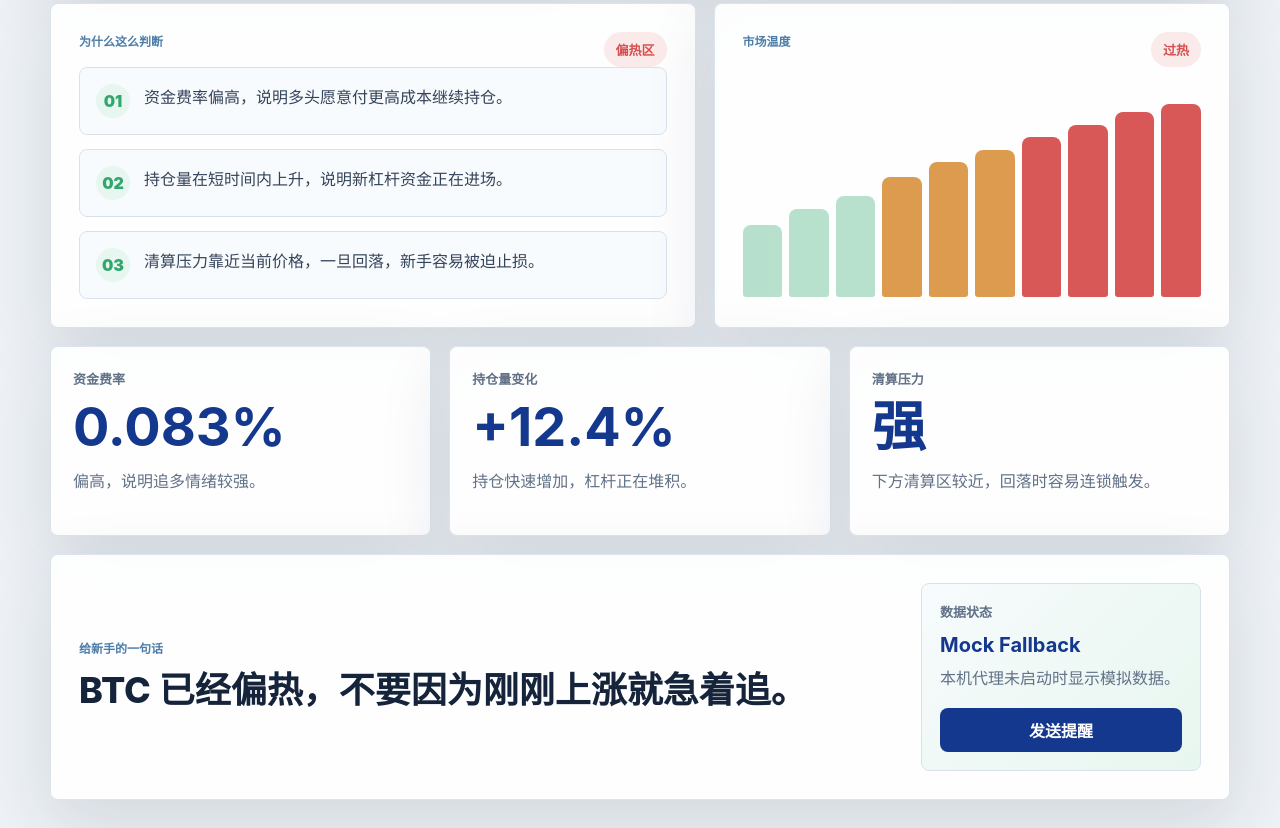
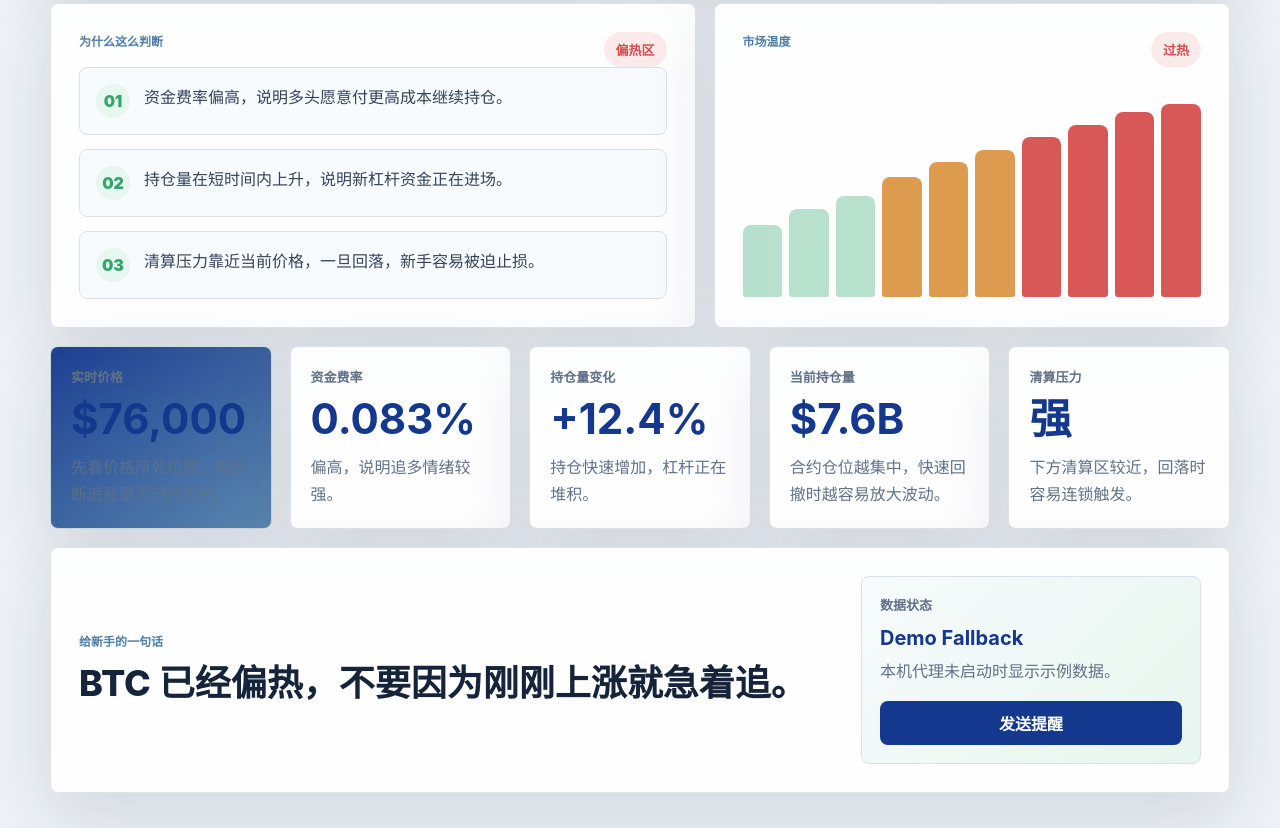
Before and after one commit to ELLE0928/CoinAnk_tracker, a website: page index.html in a window 1280 px wide. Shown: the part 762-1590 px from the top of the page. Drawn offline with Linux system fonts and the light colour scheme; no server answers.

Commit message:
Polish challenge demo dashboard

```diff
--- a/app.js
+++ b/app.js
@@ -8,10 +8,12 @@ const fallbackData = {
     level: "高风险",
     title: "BTC 不建议追涨",
     advice: "现在追多容易买在拥挤区，先等市场降温。",
+    price: "$76,000",
     fundingRate: "0.083%",
     fundingText: "偏高，说明追多情绪较强。",
     oiChange: "+12.4%",
     oiText: "持仓快速增加，杠杆正在堆积。",
+    oiValue: "$7.6B",
     liquidationRisk: "强",
     liquidationText: "下方清算区较近，回落时容易连锁触发。",
     oneLine: "BTC 已经偏热，不要因为刚刚上涨就急着追。",
@@ -30,10 +32,12 @@ const fallbackData = {
     level: "中风险",
     title: "ETH 谨慎观察",
     advice: "可以继续看，但不要用高杠杆追进去。",
+    price: "$2,100",
     fundingRate: "0.041%",
     fundingText: "略高，市场有追多倾向。",
     oiChange: "+6.8%",
     oiText: "持仓温和增加，还没到极端拥挤。",
+    oiValue: "$4.5B",
     liquidationRisk: "中",
     liquidationText: "清算区不远，回调时波动会变大。",
     oneLine: "ETH 还没完全过热，但新手不要急着加杠杆。",
@@ -52,10 +56,12 @@ const fallbackData = {
     level: "低风险",
     title: "SOL 暂时不拥挤",
     advice: "当前追涨风险不高，但仍要等明确入场位。",
+    price: "$85.00",
     fundingRate: "0.012%",
     fundingText: "正常，没有明显追多拥挤。",
     oiChange: "-1.6%",
     oiText: "持仓没有增加，杠杆压力较小。",
+    oiValue: "$790M",
     liquidationRisk: "弱",
     liquidationText: "清算压力暂时不集中。",
     oneLine: "SOL 现在相对冷静，适合观察，不适合盲目冲动。",
@@ -85,10 +91,12 @@ const fields = {
   plainAdvice: document.querySelector("#plainAdvice"),
   reasonList: document.querySelector("#reasonList"),
   heatBars: document.querySelector("#heatBars"),
+  priceValue: document.querySelector("#priceValue"),
   fundingRate: document.querySelector("#fundingRate"),
   fundingText: document.querySelector("#fundingText"),
   oiChange: document.querySelector("#oiChange"),
   oiText: document.querySelector("#oiText"),
+  oiValue: document.querySelector("#oiValue"),
   liquidationRisk: document.querySelector("#liquidationRisk"),
   liquidationText: document.querySelector("#liquidationText"),
   oneLine: document.querySelector("#oneLine"),
@@ -134,10 +142,12 @@ function render(data) {
   fields.scoreRing.style.strokeDashoffset = String(ringLength - (ringLength * data.score) / 100);
   fields.riskScore.textContent = data.score;
   fields.plainAdvice.textContent = data.advice;
+  fields.priceValue.textContent = data.price || "暂无";
   fields.fundingRate.textContent = data.fundingRate;
   fields.fundingText.textContent = data.fundingText;
   fields.oiChange.textContent = data.oiChange;
   fields.oiText.textContent = data.oiText;
+  fields.oiValue.textContent = data.oiValue || "暂无";
   fields.liquidationRisk.textContent = data.liquidationRisk;
   fields.liquidationText.textContent = data.liquidationText;
   fields.oneLine.textContent = data.oneLine;
@@ -152,10 +162,11 @@ function render(data) {
   );
 
   renderBars(data.heatBars);
-  fields.sourceTitle.textContent = data.source?.includes("Live") ? "Live CoinAnk API" : "Mock Fallback";
-  fields.sourceDetail.textContent = data.updatedAt
+  const isLive = data.source?.includes("Live");
+  fields.sourceTitle.textContent = isLive ? "Live CoinAnk API" : (isLocalDemo ? "Demo Fallback" : "Static Demo");
+  fields.sourceDetail.textContent = isLive && data.updatedAt
     ? `已更新：${new Date(data.updatedAt).toLocaleString("zh-CN")}`
-    : "本机代理未启动时显示模拟数据。";
+    : (isLocalDemo ? "本机代理未启动时显示示例数据。" : "稳定网页预览；Live 链接会读取真实 CoinAnk API。");
 
   buttons.forEach((button) => {
     const isActive = button.dataset.symbol === data.symbol;
@@ -222,7 +233,7 @@ async function pushAlert() {
     const result = await requestJson(`/api/push?${params.toString()}`, { method: "POST" });
     fields.pushButton.textContent = result.success ? "已发送" : "发送失败";
   } catch {
-    fields.pushButton.textContent = "代理未连接";
+    fields.pushButton.textContent = isLocalDemo ? "代理未连接" : "静态页不可推送";
   } finally {
     setTimeout(() => {
       fields.pushButton.disabled = false;
--- a/index.html
+++ b/index.html
@@ -77,6 +77,11 @@
       </section>
 
       <section class="metric-grid" aria-label="核心指标">
+        <article class="metric metric-spotlight">
+          <span>实时价格</span>
+          <strong id="priceValue">$76,000</strong>
+          <p>先看价格所处位置，再判断追涨是否已经拥挤。</p>
+        </article>
         <article class="metric">
           <span>资金费率</span>
           <strong id="fundingRate">0.083%</strong>
@@ -86,6 +91,11 @@
           <span>持仓量变化</span>
           <strong id="oiChange">+12.4%</strong>
           <p id="oiText">持仓快速增加，杠杆正在堆积。</p>
+        </article>
+        <article class="metric">
+          <span>当前持仓量</span>
+          <strong id="oiValue">$7.6B</strong>
+          <p>合约仓位越集中，快速回撤时越容易放大波动。</p>
         </article>
         <article class="metric">
           <span>清算压力</span>
--- a/styles.css
+++ b/styles.css
@@ -211,6 +211,11 @@ h2 {
   transform: translateY(-1px);
 }
 
+.coin-button:active,
+.push-button:active {
+  transform: translateY(1px) scale(0.99);
+}
+
 .coin-button.is-active {
   border-color: var(--navy);
   background: var(--navy);
@@ -367,14 +372,28 @@ h2 {
 
 .metric-grid {
   display: grid;
-  grid-template-columns: repeat(3, minmax(0, 1fr));
+  grid-template-columns: repeat(5, minmax(0, 1fr));
   gap: 18px;
 }
 
 .metric {
-  min-height: 190px;
-  padding: 22px;
+  min-height: 176px;
+  padding: 20px;
   border-radius: 8px;
+}
+
+.metric-spotlight {
+  background: linear-gradient(145deg, rgba(20, 56, 141, 0.96), rgba(78, 125, 169, 0.92));
+}
+
+.metric-spotlight span,
+.metric-spotlight p,
+.metric-spotlight strong {
+  color: #fff;
+}
+
+.metric-spotlight p {
+  opacity: 0.82;
 }
 
 .metric span,
@@ -390,8 +409,9 @@ h2 {
   display: block;
   margin-bottom: 14px;
   color: var(--navy);
-  font-size: clamp(34px, 6vw, 54px);
+  font-size: clamp(26px, 3.4vw, 42px);
   line-height: 1;
+  overflow-wrap: anywhere;
 }
 
 .metric p,
@@ -403,7 +423,7 @@ h2 {
 
 .one-line-panel {
   display: grid;
-  grid-template-columns: minmax(0, 1fr) 280px;
+  grid-template-columns: minmax(0, 1fr) minmax(280px, 340px);
   gap: 24px;
   align-items: center;
 }
@@ -433,6 +453,11 @@ h2 {
   font: inherit;
   font-weight: 850;
   cursor: pointer;
+  transition: transform 160ms ease, background 160ms ease, opacity 160ms ease;
+}
+
+.push-button:hover {
+  background: #0f2f78;
 }
 
 .push-button:disabled {
@@ -464,3 +489,13 @@ h2 {
     height: 38px;
   }
 }
+
+@media (min-width: 881px) and (max-width: 1120px) {
+  .metric-grid {
+    grid-template-columns: repeat(2, minmax(0, 1fr));
+  }
+
+  .metric-spotlight {
+    grid-column: span 2;
+  }
+}
```
Also changed, not shown: server.js (+11 -1 lines).
